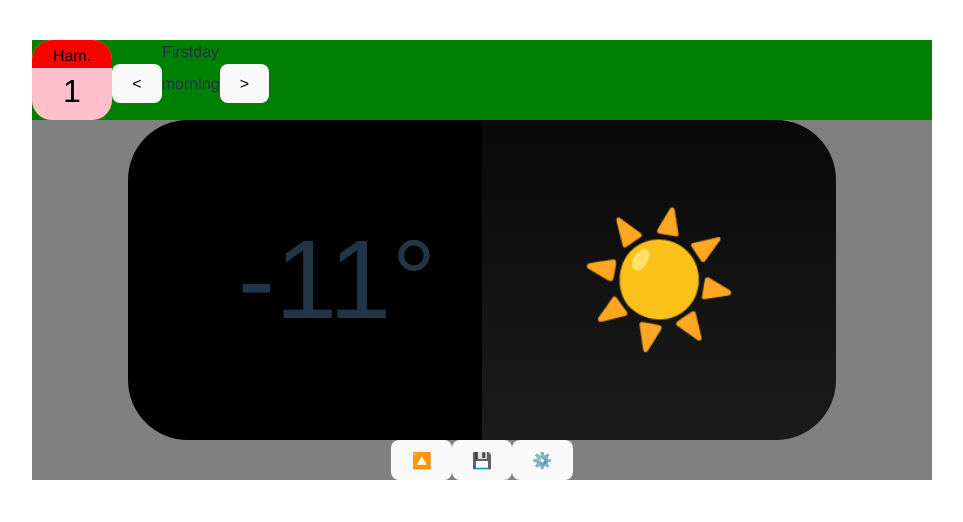
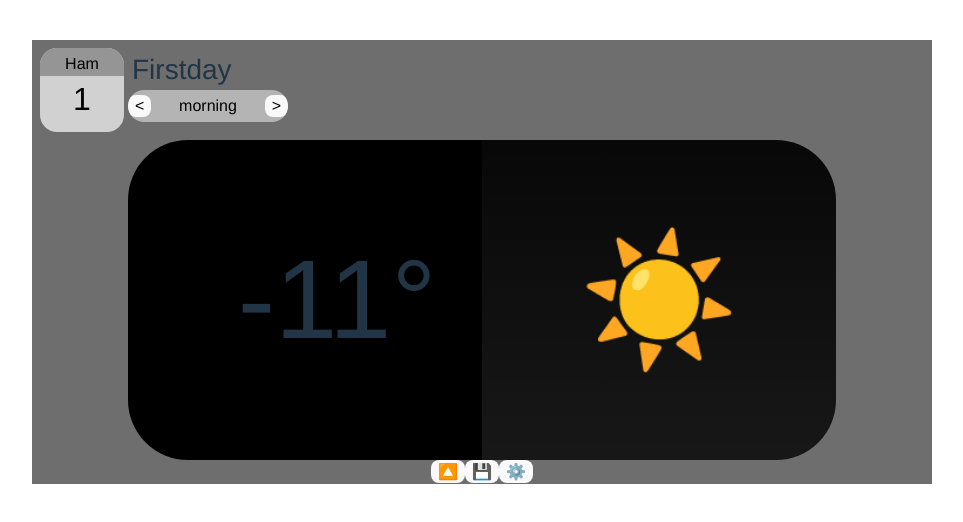
Before and after one commit to paige-clark/weather-wizard, a React (Vite) app: page / in a window 1280 px wide. Shown: the top 522 px of the page, without its empty margins (158-1121 px from the left). Built offline with nearby package versions, Linux system fonts and the light colour scheme.

Commit message:
Add basic styling to TimeSwitcher

```diff
--- a/src/App.css
+++ b/src/App.css
@@ -18,34 +18,56 @@
 
 .App {
   background: linear-gradient(180deg, #779eff 19.29%, #befafc 100%);
-  background: grey;
+  background: rgb(110, 110, 110);
 }
 
 /* BEGIN TimeSwitcher styling */
 .TimeSwitcher {
   display: flex;
-  background-color: green;
+  padding: 0.5rem;
 }
 .switcher-mini-calendar {
   display: flex;
   flex-direction: column;
-  background-color: pink;
-  width: 5em;
-  height: 5em;
+  background-color: rgb(209, 209, 209);
+  width: 5.25em;
+  height: 5.25em;
   color: black;
-  border-radius: 20px;
+  border-radius: 17px;
   overflow: hidden;
 }
 .switcher-mini-calendar-month {
-  background-color: red;
+  background-color: rgb(149, 149, 149);
   padding-top: 0.25rem;
 }
 .switcher-mini-calendar-date {
   font-size: 2rem;
-  margin-top: 0.70rem;
+  margin-top: 0.7rem;
+}
+.switcher-right-side {
+  display: flex;
+  justify-content: center;
+  flex-direction: column;
+  margin-left: 0.25em;
+}
+.switcher-weekday {
+  font-size: 1.75rem;
+  align-self: flex-start;
+  margin-bottom: 0.5rem;
+  margin-left: 0.25rem;
+}
+.switcher-time-toggler{
+  display: flex;
+  justify-content: space-between;
+  overflow: hidden;
+  background-color: rgb(180, 180, 180);
+  color: black;
+  border-radius: 20px;
+  width: 10rem;
+  align-items: center;
+  height: 2rem;
 }
 /* END TimeSwitcher styling */
-
 
 /* BEGIN ForecasterBox styling */
 .ForecasterBox {
--- a/src/components/TimeSwitcher.jsx
+++ b/src/components/TimeSwitcher.jsx
@@ -11,7 +11,7 @@ function TimeSwitcher({ date, currentDate, setCurrentDate }) {
     // takes in a month, spits it out as three character if longer than
     // four characters, otherwise just give them month name.
     if (month.length > 4) {
-      return `${month.slice(0, 3)}.`;
+      return `${month.slice(0, 3)}`;
     } else {
       return month;
     }
@@ -26,9 +26,9 @@ function TimeSwitcher({ date, currentDate, setCurrentDate }) {
         </div>
         <div className="switcher-mini-calendar-date">{saveData.dayInMonth}</div>
       </div>
-      <div>
-        <div>{date.currentDayOfWeek}</div>
-        <div>
+      <div className="switcher-right-side">
+        <div className="switcher-weekday">{date.currentDayOfWeek}</div>
+        <div className="switcher-time-toggler">
           <button
             onClick={() => {
               if (currentDate.timeOfDay === "morning") {
--- a/src/index.css
+++ b/src/index.css
@@ -36,7 +36,7 @@ h1 {
 button {
   border-radius: 8px;
   border: 1px solid transparent;
-  padding: 0.6em 1.2em;
+  /* padding: 0.6em 1.2em; */
   font-size: 1em;
   font-weight: 500;
   font-family: inherit;
```
